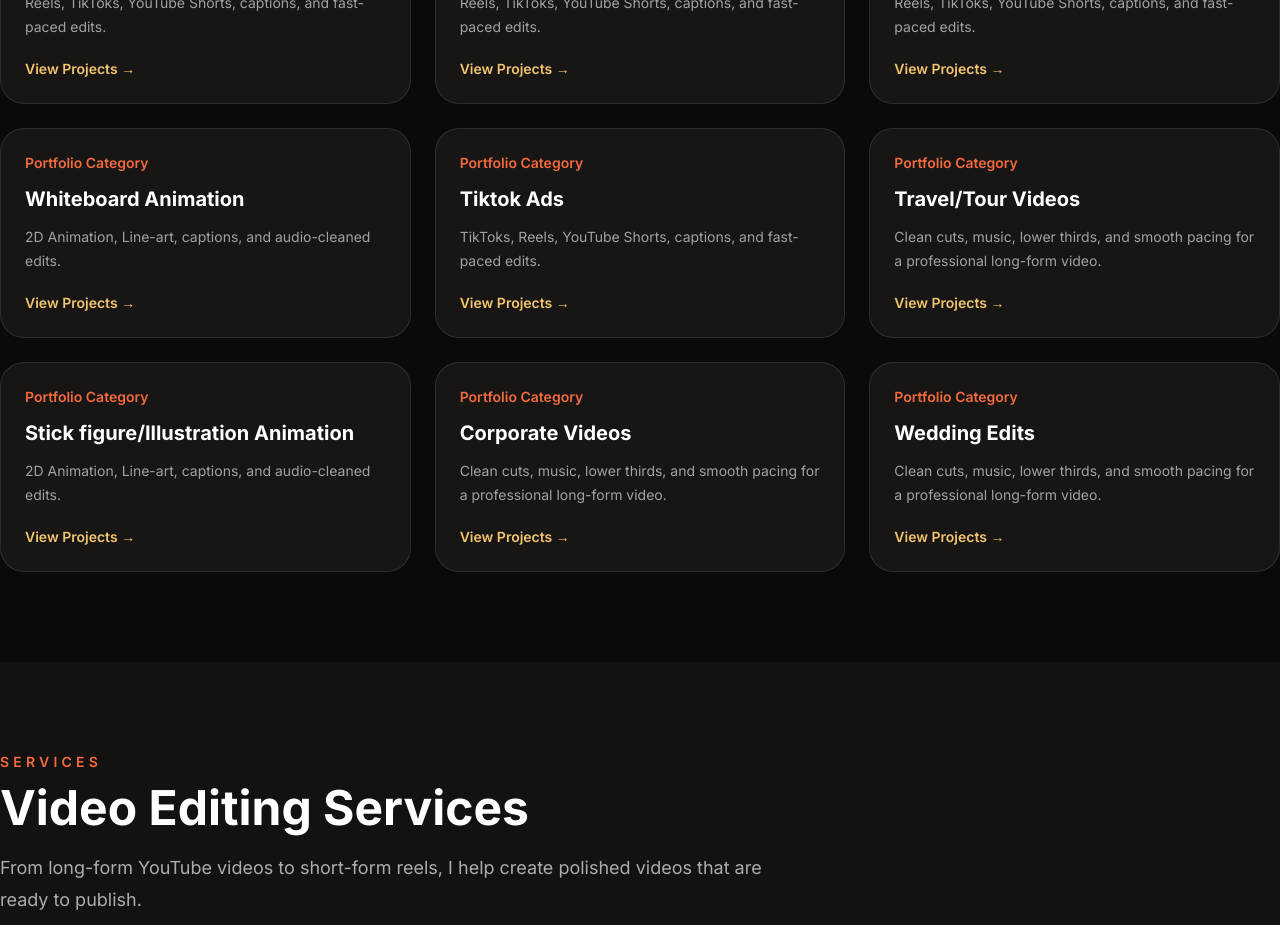
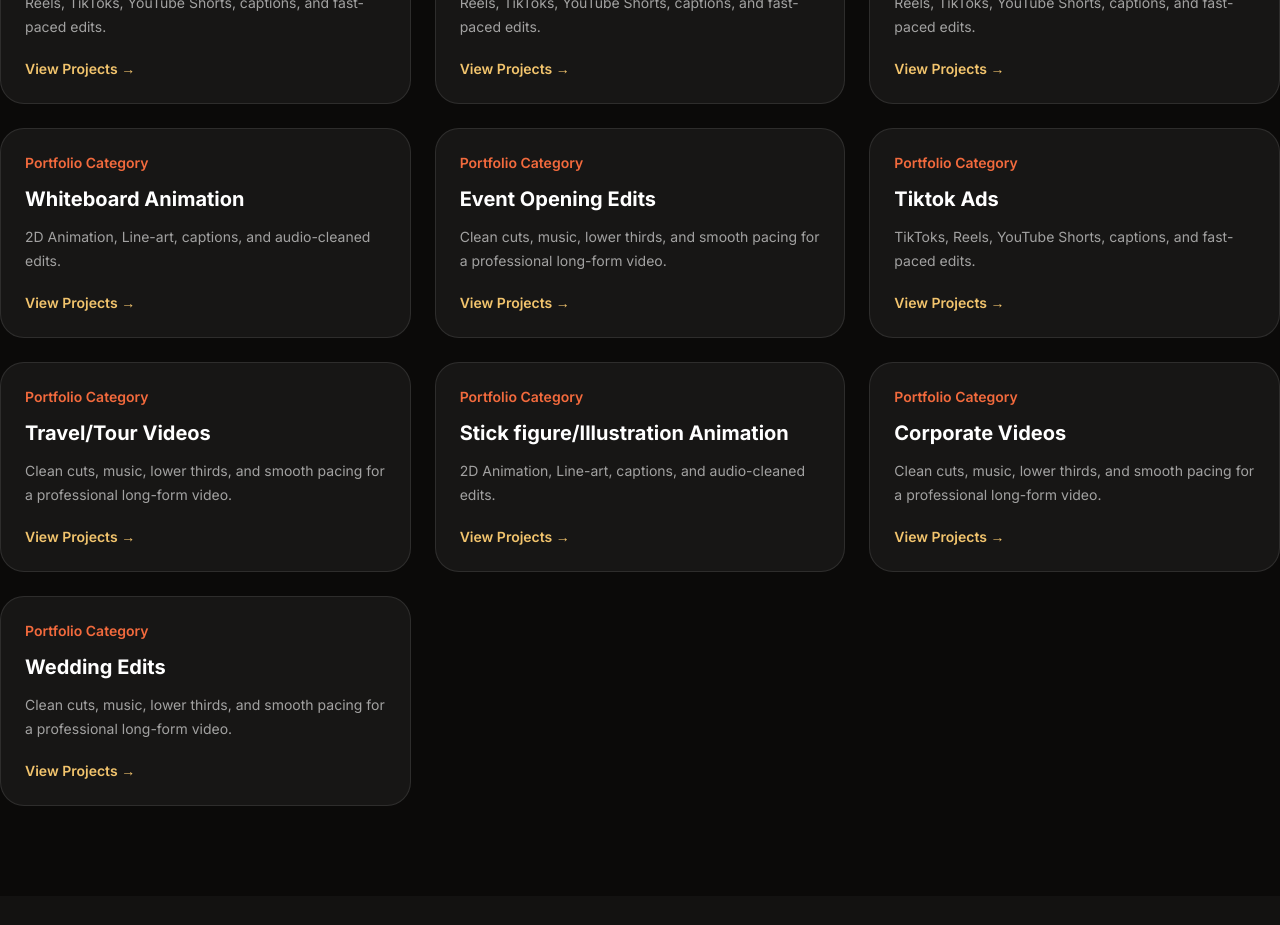
Before and after one commit to Shaheer667/Maaz-Hussain-Portfolio, a Next.js app: page / in a window 1280 px wide. Shown: the part 2460-3385 px from the top of the page. Built offline with nearby package versions, Linux system fonts and the light colour scheme.

Commit message:
Portfolio updated

```diff
--- a/data/videos.js
+++ b/data/videos.js
@@ -927,6 +927,22 @@ export const videos = [
       "Short promotional edit designed for product marketing, launches, and online campaigns.",
     youtubeId: "RwXNRm_sems",
   },
+  {
+    title: "Event Opening Edits",
+    category: "Event Opening Edits",
+    slug: "event-edits",
+    description:
+      "Edit event videos, clean cuts, music, lower thirds, and smooth pacing for a professional long-form video.",
+    youtubeId: "OtK8QycHPIE",
+  },
+  {
+    title: "Event Opening Edits",
+    category: "Event Opening Edits",
+    slug: "event-edits",
+    description:
+      "Edit event videos, clean cuts, music, lower thirds, and smooth pacing for a professional long-form video.",
+    youtubeId: "Mzq91Hrdoqw",
+  },
 ];
 
 
@@ -1027,6 +1043,11 @@ export const videoCategories = [
     description: "2D Animation, Line-art, captions, and audio-cleaned edits.",
   },
   {
+    title: "Event Opening Edits",
+    slug: "event-edits",
+    description: "Clean cuts, music, lower thirds, and smooth pacing for a professional long-form video.",
+  },
+  {
     title: "Tiktok Ads",
     slug: "tiktok-ads",
     description: "TikToks, Reels, YouTube Shorts, captions, and fast-paced edits.",
```
